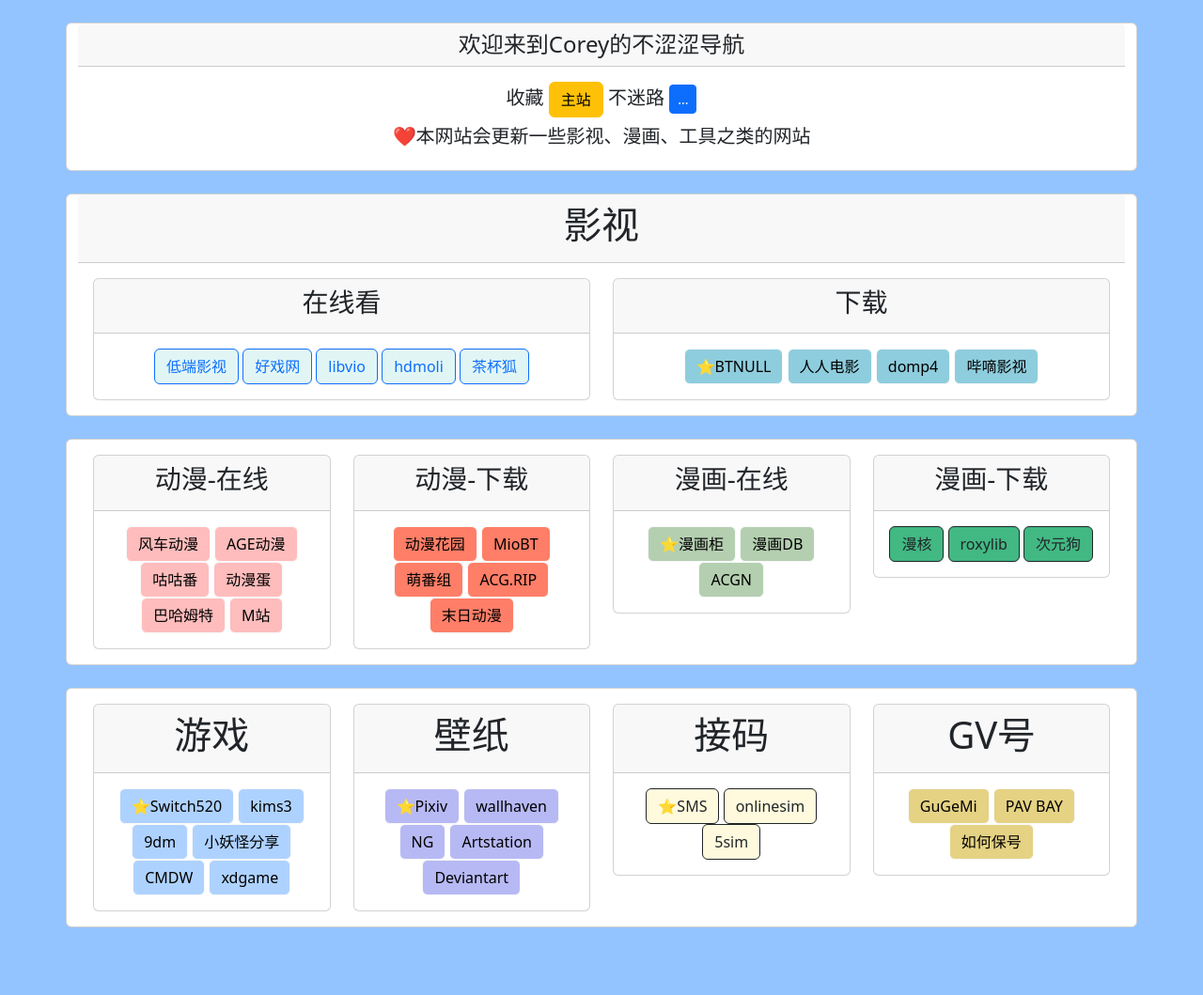
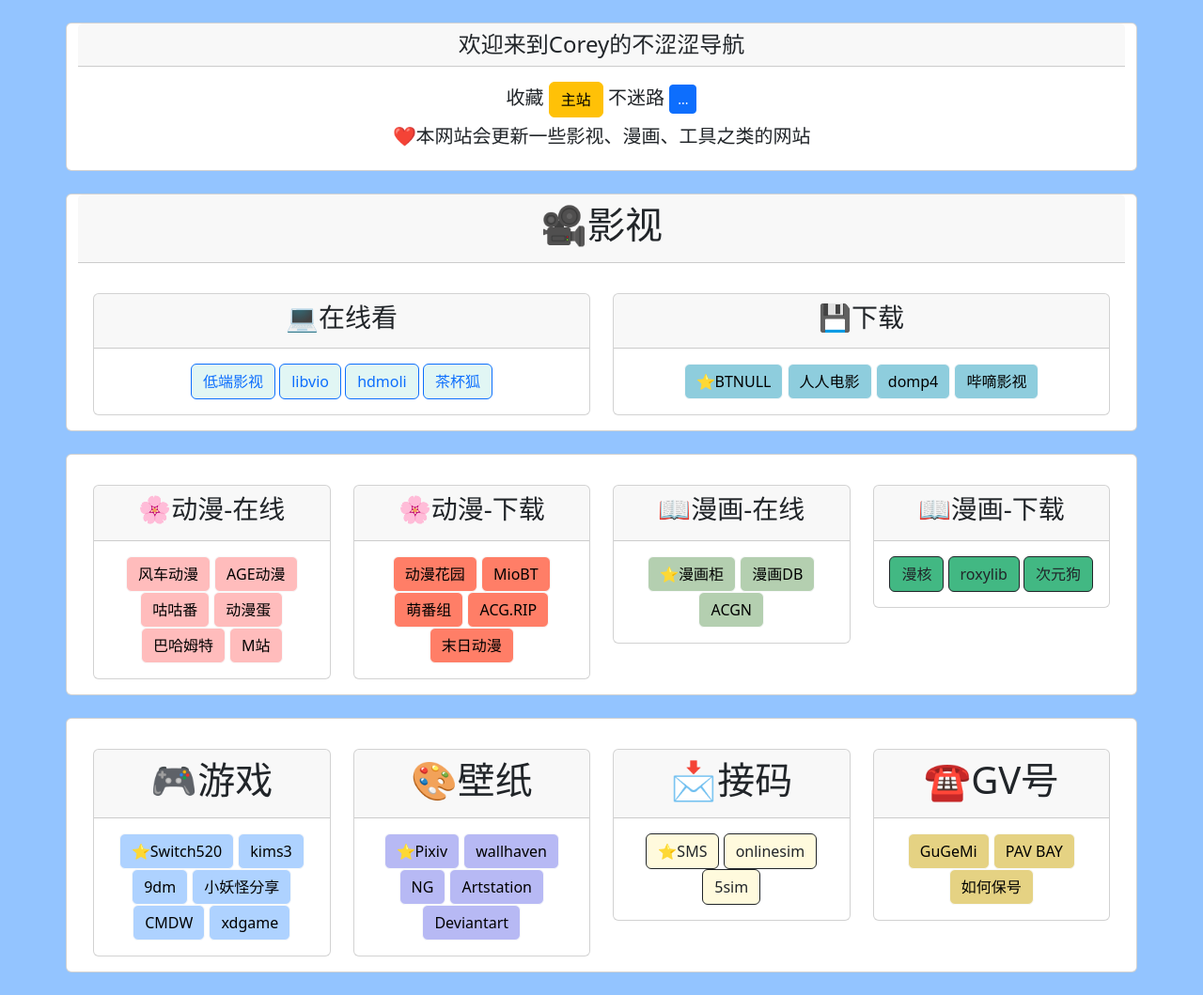
Before and after one commit to Laura-Timothy/CeciliaHansenNot-R18, a plain HTML site: page index.html in a window 1280 px wide. Shown: the whole page at 94% size. Before the commit the page ends 1011 px from the top, so only its background shows below. Drawn offline with nearby package versions, Linux system fonts and the light colour scheme.

Commit message:
Update index.html

```diff
--- a/index.html
+++ b/index.html
@@ -73,22 +73,22 @@
         <div class="row" >
             <div class="card">
                 <div class="card-header text-center">
-                    <h1>影视</h1>
+                    <h1>🎥影视</h1>
                 </div>
 
                 <div class="card-body">
                     <div class="row">
 
-                        <div class="col-lg-6">
+                        <div class="col-lg-6 gy-3">
 
                             <div class="card">
                               <div class="card-header text-center">
-                                  <h3>在线看</h3>
+                                  <h3>💻在线看</h3>
                               </div>
                               <div class="card-body text-center">
                                 <a style="background-color: #E1F6F4;" class="btn btn-outline-primary" href="https://ddys.pro/" target="_blank" role="button">低端影视</a>
                                 <!-- <a class="btn btn-outline-primary" href="https://ddys.wiki/" target="_blank" role="button">低端影视网址发布页</a> -->
-                                <a style="background-color: #E1F6F4;" class="btn btn-outline-primary" href="https://haoxi.vip/" target="_blank" role="button">好戏网</a>
+                                <!-- <a style="background-color: #E1F6F4;" class="btn btn-outline-primary" href="https://haoxi.vip/" target="_blank" role="button">好戏网</a> -->
                                 <a style="background-color: #E1F6F4;" class="btn btn-outline-primary" href="https://www.libvio.me/" target="_blank" role="button">libvio</a>
                                 <a style="background-color: #E1F6F4;" class="btn btn-outline-primary" href="https://www.hdmoli.com/" target="_blank" role="button">hdmoli</a>
                                 <a style="background-color: #E1F6F4;" class="btn btn-outline-primary" href="https://www.cupfox.app/" target="_blank" role="button">茶杯狐</a>
@@ -99,11 +99,11 @@
                         </div>
 
 
-                        <div class="col-lg-6">
+                        <div class="col-lg-6 gy-3">
 
                             <div class="card">
                                 <div class="card-header text-center">
-                                    <h3>下载</h3>
+                                    <h3>💾下载</h3>
                                 </div>
                                 <div class="card-body text-center">
                                     <a style="background-color: #8ECDDD;" class="btn btn-light" href="https://www.btnull.org/" target="_blank" role="button">⭐️BTNULL</a>
@@ -131,10 +131,10 @@
 
                 <div class="row">
 
-                    <div class="col-12 col-lg-3">
+                    <div class="col-12 col-lg-3 gy-3">
                         <div class="card">
                             <div class="card-header text-center ">
-                                <h3>动漫-在线</h3>
+                                <h3>🌸动漫-在线</h3>
                             </div>
                             <div class="card-body text-center">
                                 <a style="background-color: #FFBCBC;" class="btn btn-light" href="https://www.dmla2.com/" target="_blank" role="button">风车动漫</a>
@@ -149,10 +149,10 @@
 
                     </div>
 
-                    <div class="col-12 col-lg-3">
+                    <div class="col-12 col-lg-3 gy-3">
                         <div class="card ">
                             <div class="card-header text-center">
-                                <h3>动漫-下载</h3>
+                                <h3>🌸动漫-下载</h3>
                             </div>
                             <div class="card-body text-center">
                                 <a style="background-color: #FF7E67;" class="btn btn-light" href="https://share.dmhy.org/" target="_blank" role="button">动漫花园</a>
@@ -165,10 +165,10 @@
                         </div>
                     </div>
 
-                    <div class="col-12 col-lg-3">
+                    <div class="col-12 col-lg-3 gy-3">
                         <div class="card ">
                             <div class="card-header text-center">
-                                <h3>漫画-在线</h3>
+                                <h3>📖漫画-在线</h3>
                             </div>
                             <div class="card-body text-center">
                                 <a style="background-color: #B4CFB0;" class="btn btn-light" href="https://www.manhuagui.com/" target="_blank" role="button">⭐️漫画柜</a>
@@ -179,10 +179,10 @@
                         </div>
                     </div>
 
-                    <div class="col-12 col-lg-3">
+                    <div class="col-12 col-lg-3 gy-3">
                         <div class="card ">
                             <div class="card-header text-center">
-                                <h3>漫画-下载</h3>
+                                <h3>📖漫画-下载</h3>
                             </div>
                             <div class="card-body text-center">
                                 <a style="background-color: #42B883;" class="btn btn-outline-dark" href="https://www.comicores.com/" target="_blank" role="button">漫核</a>
@@ -208,10 +208,10 @@
 
                 <div class="row">
 
-                    <div class="col-6 col-lg-3">
+                    <div class="col-6 col-lg-3 gy-3">
                         <div class="card">
                             <div class="card-header text-center ">
-                                <h1>游戏</h1>
+                                <h1>🎮游戏</h1>
                             </div>
                             <div class="card-body text-center">
                                 <a style="background-color: #AED2FF;" class="btn btn-light" href="https://www.gamer520.com/" target="_blank" role="button">⭐️Switch520</a>
@@ -226,10 +226,10 @@
 
                     </div>
 
-                    <div class="col-6 col-lg-3">
+                    <div class="col-6 col-lg-3 gy-3">
                         <div class="card ">
                             <div class="card-header text-center">
-                                <h1>壁纸</h1>
+                                <h1>🎨壁纸</h1>
                             </div>
                             <div class="card-body text-center">
                                 <a style="background-color: #B7B9F4;" class="btn btn-light" href="https://www.pixiv.net/ranking.php" target="_blank" role="button" >⭐️Pixiv</a>
@@ -243,10 +243,10 @@
                         </div>
                     </div>
 
-                    <div class="col-6 col-lg-3">
+                    <div class="col-6 col-lg-3 gy-3">
                         <div class="card ">
                             <div class="card-header text-center">
-                                <h1>接码</h1>
+                                <h1>📩接码</h1>
                             </div>
                             <div class="card-body text-center">
                                 <a style="background-color: #FFFADD;" class="btn btn-outline-dark" href="https://sms-activate.org/cn/getNumber" target="_blank" role="button" >⭐️SMS</a>
@@ -257,10 +257,10 @@
                         </div>
                     </div>
 
-                    <div class="col-6 col-lg-3">
+                    <div class="col-6 col-lg-3 gy-3">
                         <div class="card ">
                             <div class="card-header text-center">
-                                <h1>GV号</h1>
+                                <h1>☎️GV号</h1>
                             </div>
                             <div class="card-body text-center">
                                 <a style="background-color: #E5D283;" class="btn btn-light" href="https://gugemi.com/" target="_blank" role="button" >GuGeMi</a>
```
